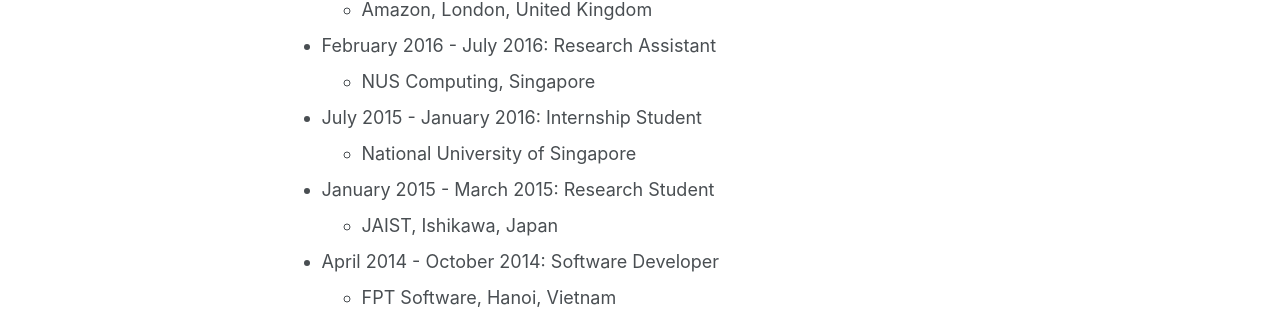
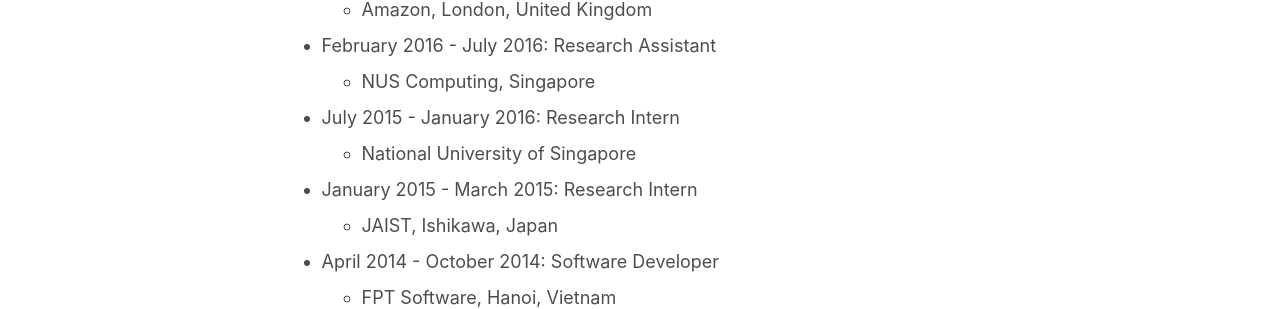
Before and after one commit to thanhtoantnt/thanhtoantnt.github.io, a Jekyll site: the page built from _pages/cv.md, in a window 1280 px wide and 1337 px high. Shown: the part 575-884 px from the top of the window. Built offline with Jekyll 4.4.1, drawn with Linux system fonts in a browser that asks for light colours; some web fonts are replaced; a script bundle is joined from its source files by our own code; library files that are not in the unit come from our copies.

Commit message:
Change Research Student to Research Intern for JAIST position

```diff
--- a/_pages/cv.md
+++ b/_pages/cv.md
@@ -29,10 +29,10 @@
 * February 2016 - July 2016: Research Assistant
   * NUS Computing, Singapore
 
-* July 2015 - January 2016: Internship Student
+* July 2015 - January 2016: Research Intern
   * National University of Singapore
 
-* January 2015 - March 2015: Research Student
+* January 2015 - March 2015: Research Intern
   * JAIST, Ishikawa, Japan
 
 * April 2014 - October 2014: Software Developer
```
Also changed, not shown: _pages/about.md (+1 -1 lines).
